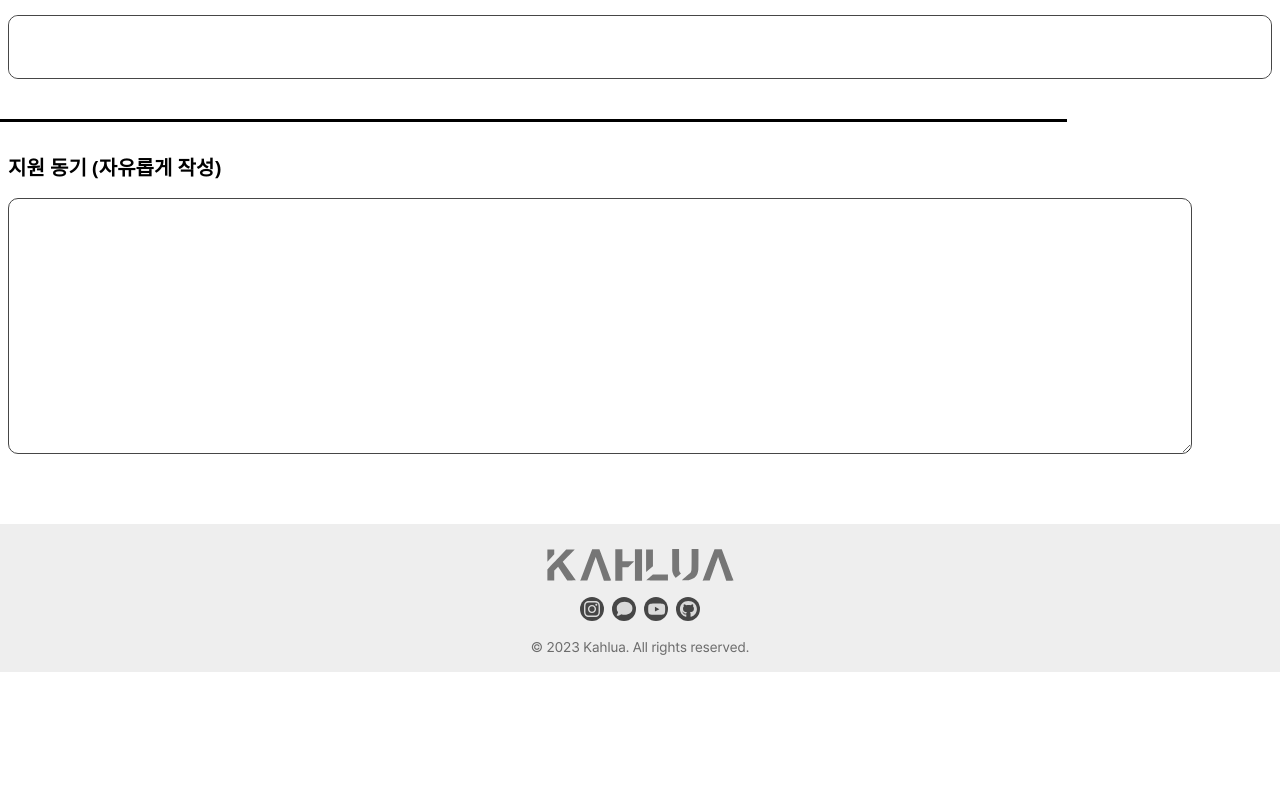
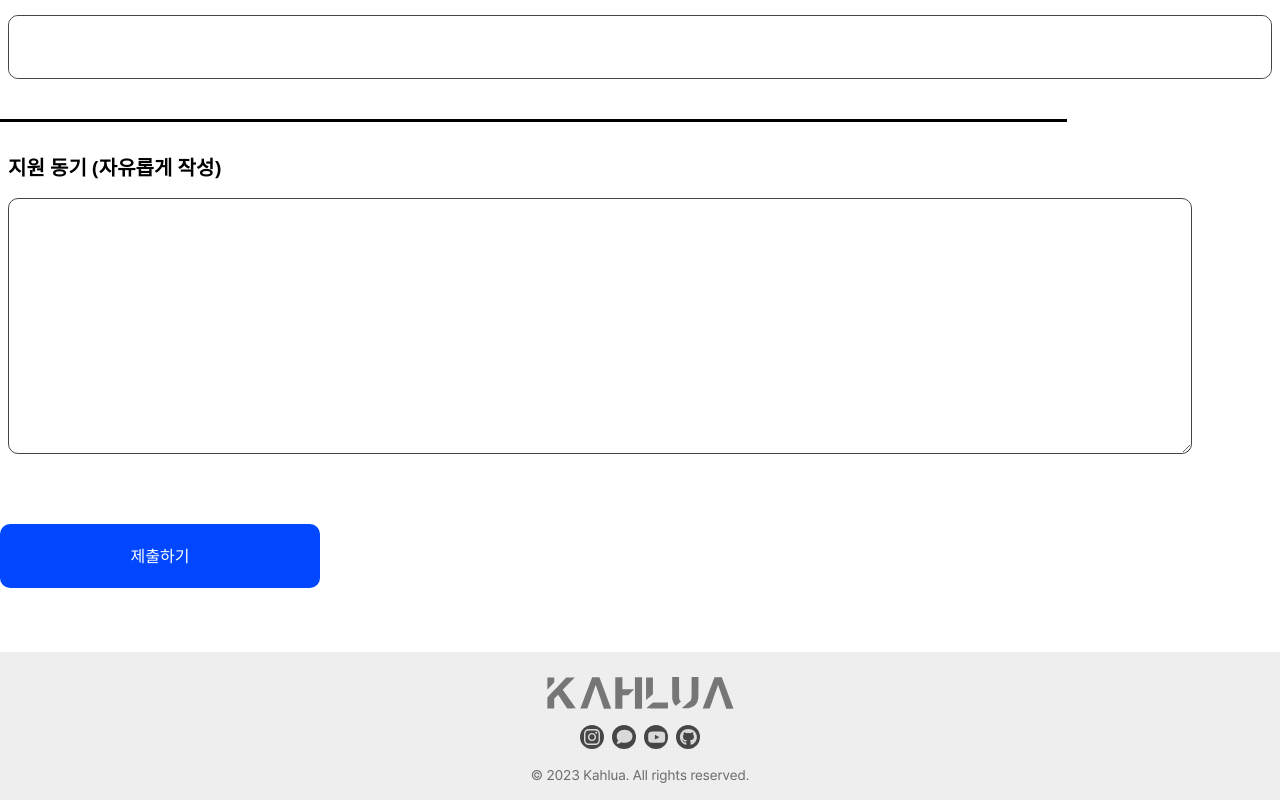
Before and after one commit to yumzen/Homepage_FE_20th, a Next.js app in the folder homepage/: page /application/form in a window 1280 px wide. Shown: the part 836-1636 px from the top of the page. Before the commit the page ends 1508 px from the top, so only its background shows below. Built offline with nearby package versions, Linux system fonts and the light colour scheme.

Commit message:
Feat: application form

```diff
--- a/homepage/src/pages/application/form.tsx
+++ b/homepage/src/pages/application/form.tsx
@@ -87,6 +87,9 @@ export default function Form(){
                 <textarea className="text-base w-[1184px] h-[256px] flex-shrink-0 border border-[#464646] border-solid rounded-[10px] mt-4 p-4" placeholder=""/>
             </div>
 
+            <button className=" w-80 h-16 bg-ocean-700 rounded-[10px] mb-16 text-[#FFFFFF]">
+                제출하기
+            </button>
         </>
 
     )
```
